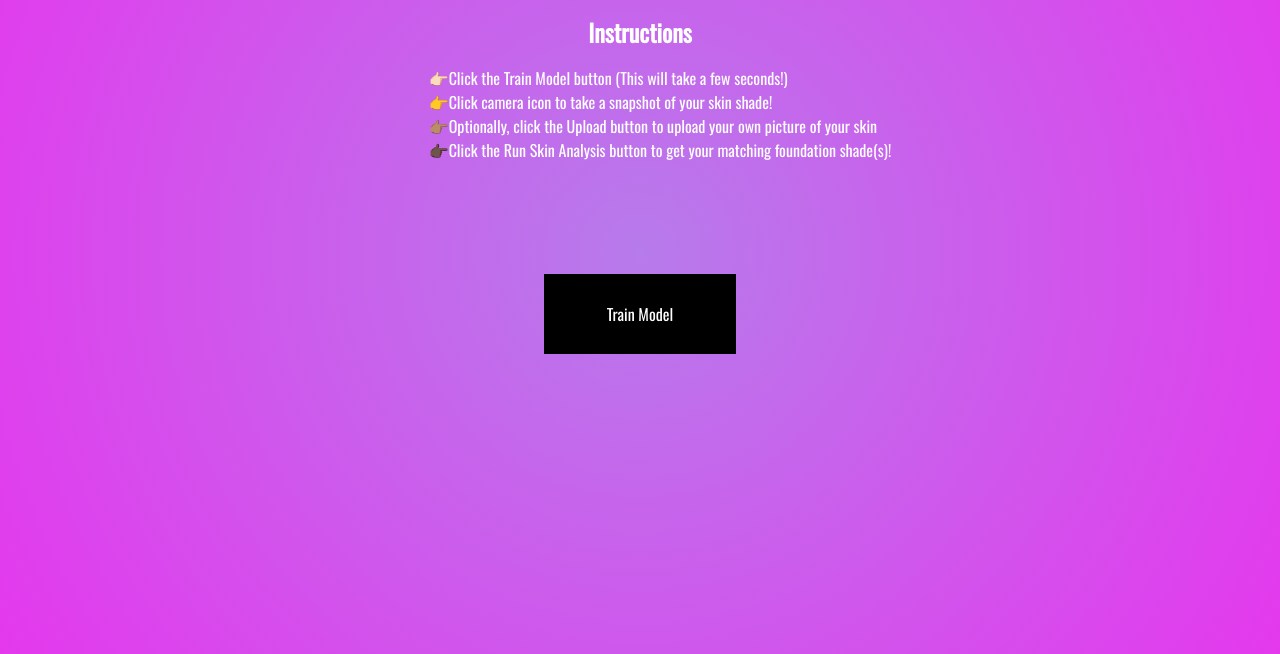
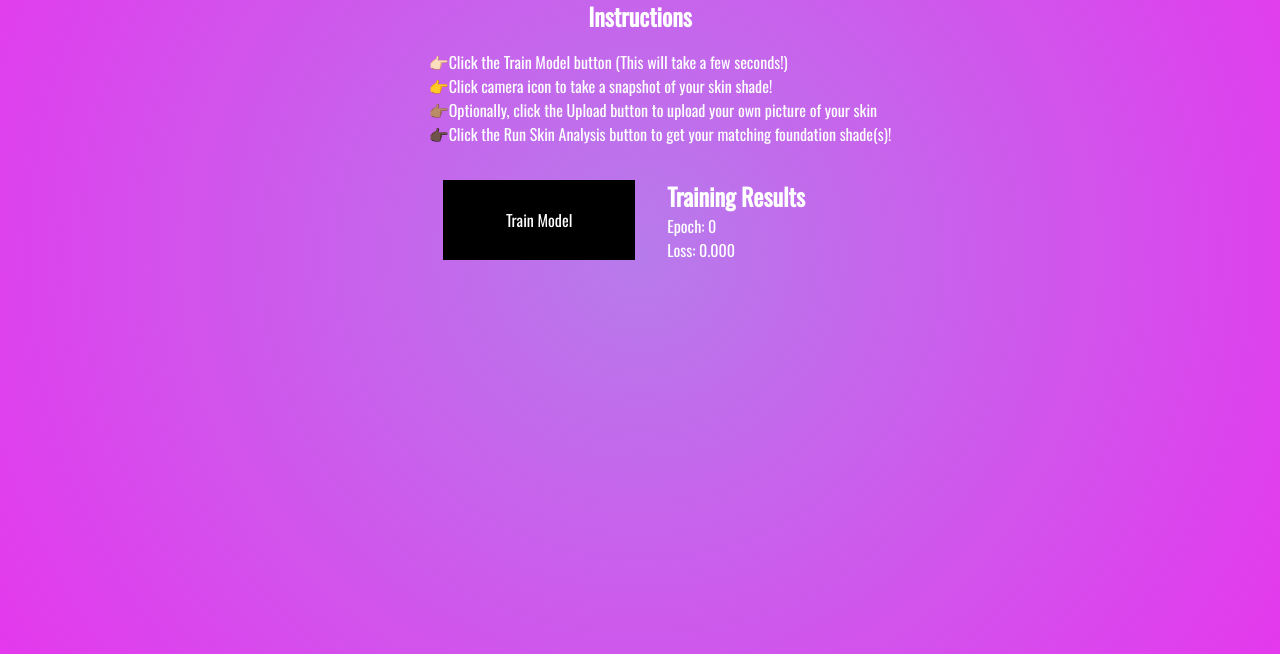
Before and after one commit to KaylaKremer/TensorShade, a React app: page / in a window 1280 px wide. Shown: the part 146-800 px from the top of the page. Built offline with nearby package versions, Linux system fonts and the light colour scheme.

Commit message:
Move loader into button; Create Training Results area for visible feedback while model is training

```diff
--- a/components/TrainModel.js
+++ b/components/TrainModel.js
@@ -6,7 +6,9 @@ import "../scss/train-model.scss";
 
 class TrainModel extends Component {
   state = ({
-    loading: false
+    loading: false,
+    epoch: '',
+    loss: ''
   });
 
   //Converts hexadecimal values to RGB color values
@@ -117,10 +119,15 @@ class TrainModel extends Component {
       validationSplit: 0.1,
       callbacks: {
         onEpochEnd: (num, logs) => {
-          tf.nextFrame();
-          console.log(`Epoch ${num}`);
-          console.log(`Logs ${logs.loss}`);
+          //tf.nextFrame();
+          this.setState({
+            epoch: num + 1,
+            loss: logs.loss.toFixed(3)
+          })
+          //console.log(`Epoch ${num}`);
+          //console.log(`Logs ${logs.loss}`);
         },
+        onBatchEnd: tf.nextFrame,
         onTrainEnd: () => {
           this.setState({
             loading: false
@@ -132,18 +139,23 @@ class TrainModel extends Component {
 
   // Render output
   render() {
-    const {loading} = this.state;
+    const {loading, epoch, loss} = this.state;
     return (
-      <div className="train-model-container">
+      <div className="train-model">
         <a className={`train-model-button ${loading ? 'disabled' : ''}`} href="#" onClick={evt => this.trainModel(evt)}>
-            {loading ? 'Loading...' : 'Train Model'}
+          {loading ?
+            <div className="loader">
+              <div className="inner one"></div>
+              <div className="inner two"></div>
+              <div className="inner three"></div>
+            </div>
+          : 'Train Model'
+          }
         </a>
-        <div className="loader-container">
-          <div className={`loader ${!loading ? 'hide' : ''}`}>
-            <div className="inner one"></div>
-            <div className="inner two"></div>
-            <div className="inner three"></div>
-          </div>
+        <div className="results">
+          <h2>Training Results</h2>
+          <div className="epoch">Epoch: {epoch ? epoch : '0'}</div>
+          <div className="loss">Loss: {loss ? loss : '0.000'}</div>
         </div>
       </div>
     );
--- a/scss/header.scss
+++ b/scss/header.scss
@@ -17,7 +17,7 @@
     align-items: center;
     justify-content: center;
     flex-direction: column;
-    margin-top: 2rem;
+    margin: 1rem 0;
     width: 100%;
     .instructions-list {
         .instructions-step {
@@ -29,12 +29,12 @@
 }
 @keyframes rotation {
     0% {
-        transform: rotate(-3deg)
+        transform: rotate(-5deg)
     }
     50% {
-        transform: rotate(3deg);
+        transform: rotate(5deg);
     }
     100% {
-        transform: rotate(-3deg);
+        transform: rotate(-5deg);
     }
 }
--- a/scss/train-model.scss
+++ b/scss/train-model.scss
@@ -1,9 +1,8 @@
-.train-model-container {
+.train-model {
     display: flex;
     justify-content: center;
     align-items: center;
-    flex-direction: column;
-    height: 50vh;
+    margin: 1rem 0;
     .train-model-button {
         width: 10rem;
         height: 3rem;
@@ -21,28 +20,17 @@
         }
         &.disabled {
             background-color: #888;
-            opacity: 0.75;
         }
         &.disabled:hover {
             text-decoration: none;
             cursor: not-allowed;
         }
     }
-    .loader-container {
-        display: flex;
-        align-items: center;
-        justify-content: center;
-        margin-top: 3rem;
-        height: 5rem;
-        width: 5rem;
     .loader {
-            width: 5rem;
-            height: 5rem;
+        width: 2.5rem;
+        height: 2.5rem;
         border-radius: 50%;
         perspective: 800px;
-            &.hide {
-                display: none;
-            }
         .inner {
             position: absolute;
             box-sizing: border-box;
@@ -69,6 +57,12 @@
             border-top: 3px solid #EFEFFA;
         }
     }
+    .results {
+        margin: 0 2em;
+        display: flex;
+        flex-direction: column;
+        color: #fff;
+        font-family: 'Oswald', sans-serif;
     }
 }
 
```
Lines whose indentation alone changed are shown as unchanged.
